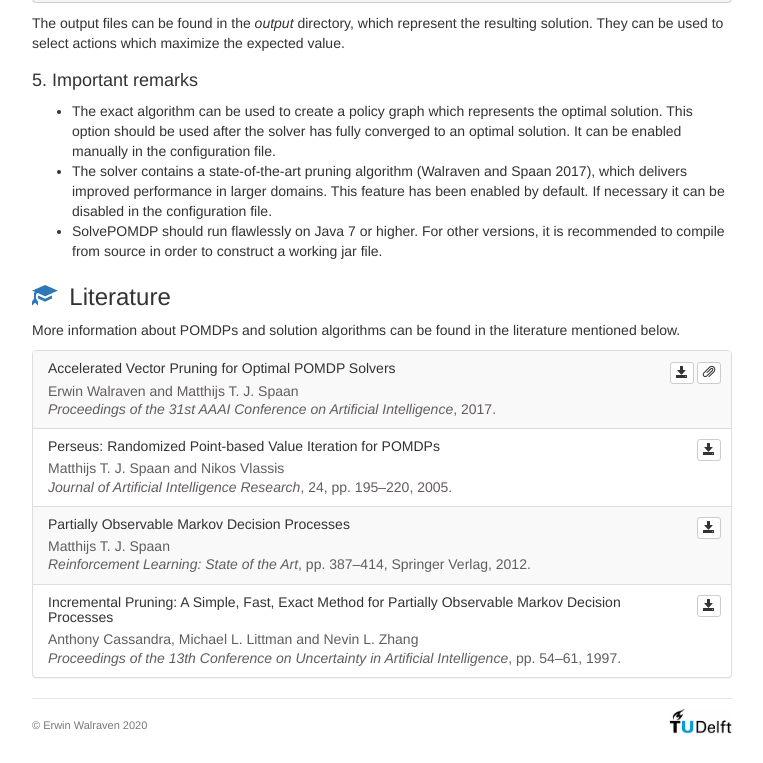
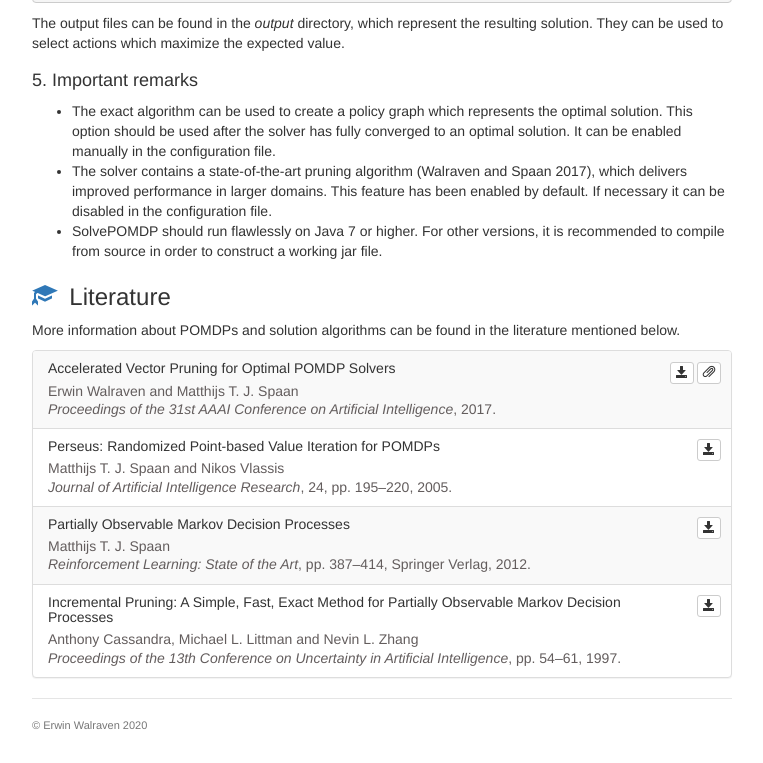
Before and after one commit to erwinwalraven/homepage, a plain HTML site: page solvepomdp/index.html in a window 1280 px wide. Shown: the part 2402-3165 px from the top of the page, without its empty margins (258-1021 px from the left). Drawn offline with Linux system fonts and the light colour scheme.

Commit message:
TU logo removed

```diff
--- a/solvepomdp/index.html
+++ b/solvepomdp/index.html
@@ -352,7 +352,7 @@ Running time: 4.723 sec
 			</div>
 
 			<div class="footer">
-				<p class="copyright"><img src="img/tulogo.png" alt="TU Delft logo" height="26" align="right" class="tulogo">&copy; Erwin Walraven 2020</p>
+				<p class="copyright">&copy; Erwin Walraven 2020</p>
 			</div>
 		</div>
 
```
